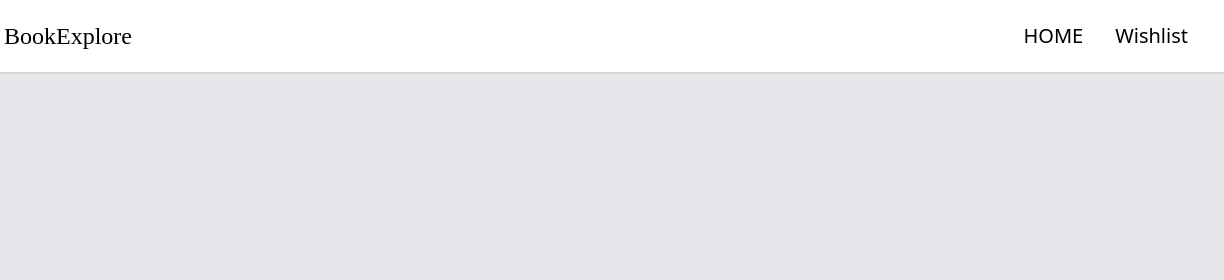
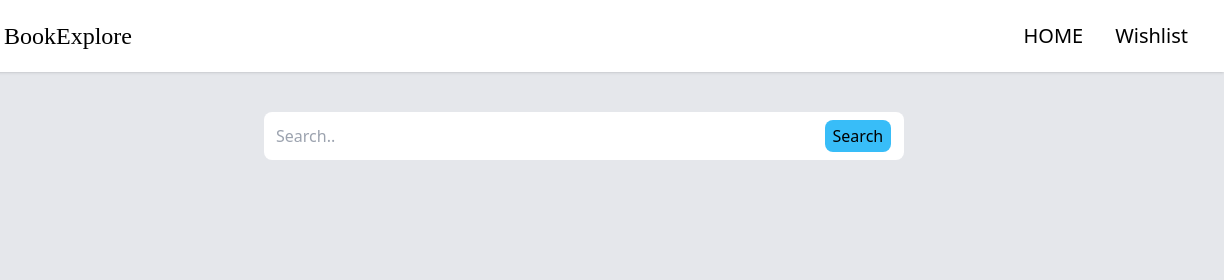
Before and after one commit to zihad868/BookExplore, a plain HTML site: page index.html in a window 1280 px wide. Shown: the top 280 px of the page, 56-1280 px from the left. Drawn offline with nearby package versions, Linux system fonts and the light colour scheme; no server answers.

Commit message:
Search Bar

```diff
--- a/index.html
+++ b/index.html
@@ -49,6 +49,15 @@
     </header>
 
     <main>
+
+      <!-- Search  -->
+      <div class="mt-10 w-[50%] mx-auto">
+        <div class="relative">
+          <input class="p-3 w-full rounded-lg relative" type="text" name="" id="search" placeholder="Search..">
+          <button class="absolute bg-sky-400 px-2 py-1 mt-2 rounded-lg">Search</button>
+        </div>
+      </div>
+
       <!-- Books Card -->
       <section class="min-h-[70vh]">
         <div
--- a/style/style.css
+++ b/style/style.css
@@ -7,3 +7,12 @@
 .paginate{
     margin-top: 20px;
 }
+
+.relative{
+    position: relative;
+}
+
+.absolute{
+    position: absolute;
+    right: 2%;
+}
```
